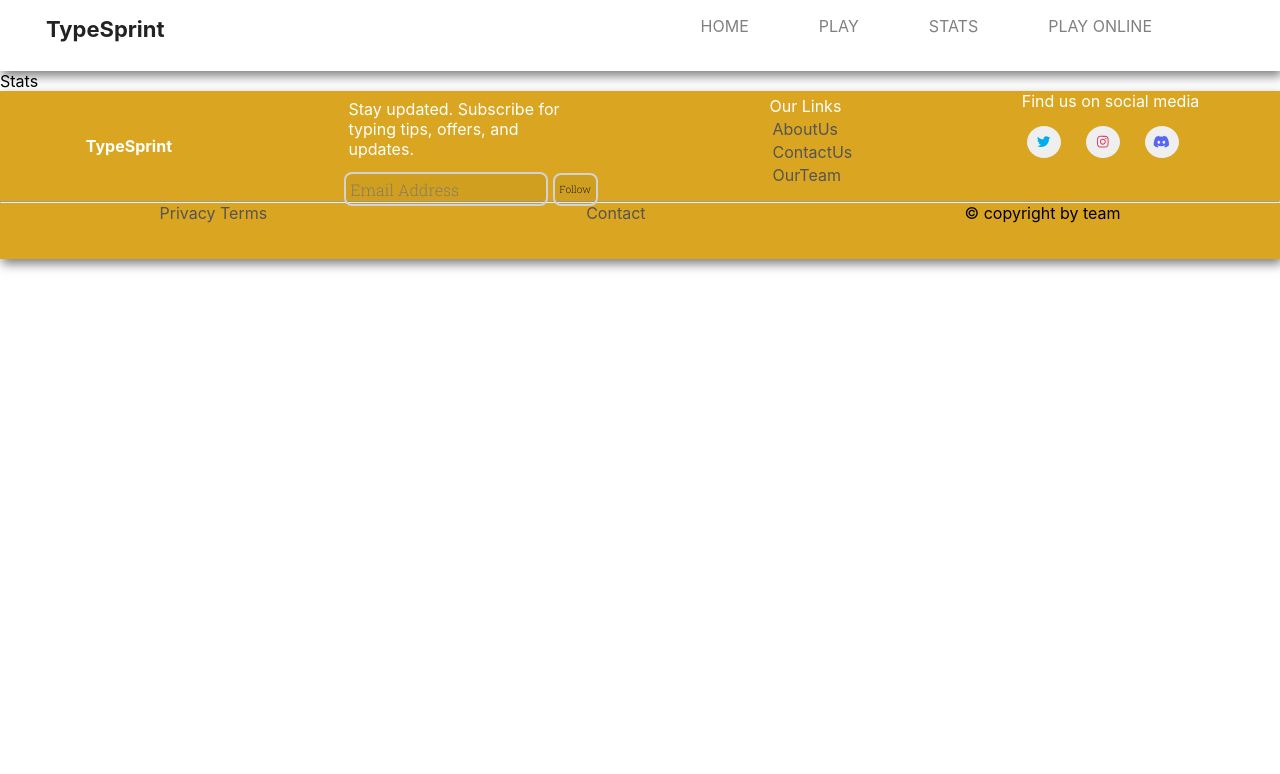
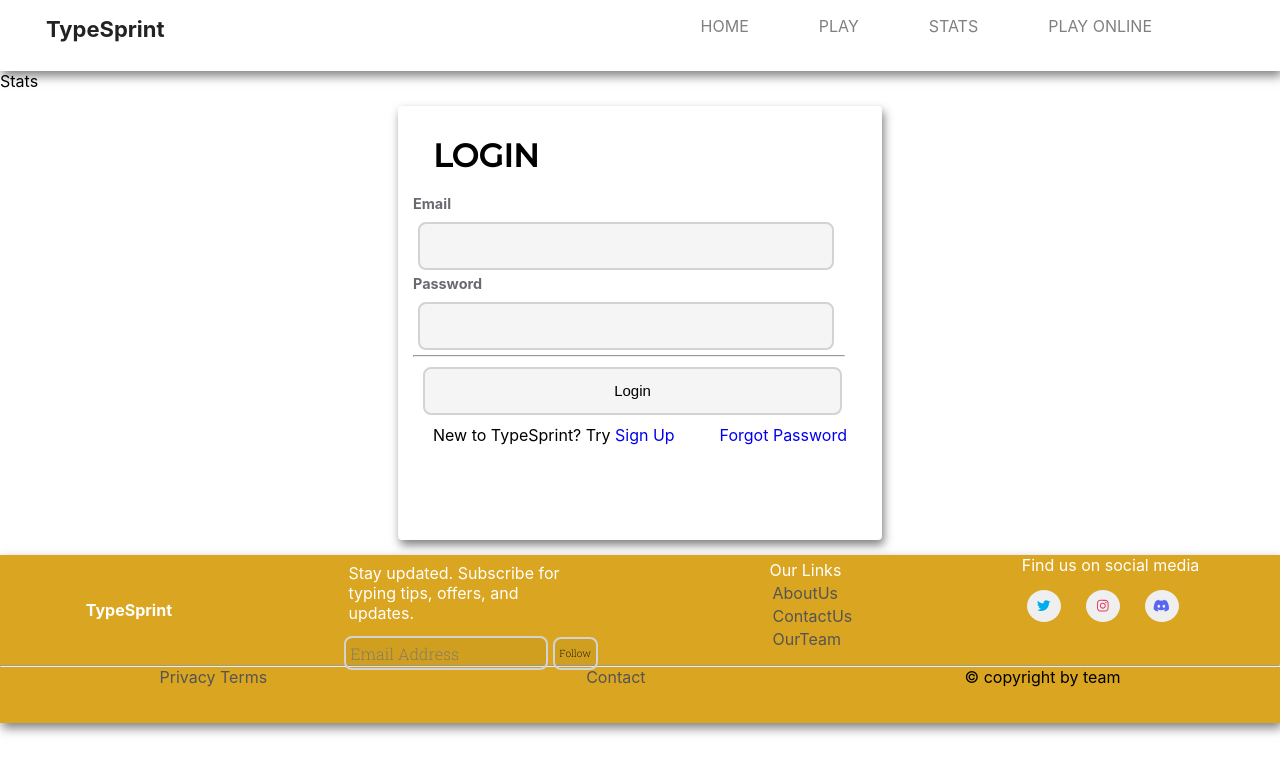
Before and after one commit to shishiro26/TypeSprint, a React (Create React App) app: page /stats in a window 1280 px wide. Shown: the top 774 px of the page. Built offline with nearby package versions, Linux system fonts and the light colour scheme.

Commit message:
added login page

```diff
--- a/src/App.js
+++ b/src/App.js
@@ -3,7 +3,7 @@ import Navbar from "./Components/Navbar";
 import Home from "./Components/Home";
 import OurTeam from "./pages/OurTeam";
 import ContactUs from "./pages/ContactUs";
-// import Login from "./Components/login";
+import Login from "./Components/login";
 import AboutUs from "./pages/AboutUs";
 import Footer from "./Components/Footer";
 import Play from "./Components/play";
@@ -22,8 +22,9 @@ export default function App() {
           <Route path="/about" element={<AboutUs />} />
           <Route path="/play" element={<Play />} />
           <Route path="/online" element={<Online />} />
-          <Route path="/stats" element={<Stats/>}/>
+          <Route path="/stats" element={<Stats />} />
         </Routes>
+        <Login />
         <Footer />
       </>
     </div>
--- a/src/Components/login.jsx
+++ b/src/Components/login.jsx
@@ -1,14 +1,45 @@
 import React from "react";
+import { Link } from "react-router-dom";
+import "../css/login.css";
 
 export default function Login() {
   return (
-    <>
-      <h1>SIGN IN</h1>
-      <div>
-
-
-      </div>
-
-    </>
+    <div className="container1">
+      <form className="formBox">
+        <h1>Login</h1>
+        <div>
+          <div class="mailBox">
+            <label className="labelBox">Email</label>
+            <input required="" type="email" name="text" className="email" />
+          </div>
+          <div class="mailBox">
+            <label className="labelBox">Password</label>
+            <input required="" type="password" name="text" className="email" />
+          </div>
+          <hr style={{ width: "430px" }} />
+          <button className="btn" style={{ margin: "10px" }}>
+            {" "}
+            Login
+          </button>
+          <div
+            className="forgotBox"
+            style={{
+              display: "flex",
+              flexDirection: "row",
+              justifyContent: "space-around",
+              fontSize: "1em",
+              gap: "5px",
+            }}
+          >
+            <p>
+              New to TypeSprint? Try <Link path="/">Sign Up</Link>
+            </p>
+            <p>
+              <Link path="/">Forgot Password</Link>
+            </p>
+          </div>
+        </div>
+      </form>
+    </div>
   );
 }
--- a/src/css/login.css
+++ b/src/css/login.css
@@ -1,6 +1,63 @@
-@import url("https://fonts.googleapis.com/css2?family=Exo:wght@500&display=swap");
-
 * {
     margin: 0;
     padding: 0;
 }
+
+.container1 {
+    width: 100%;
+    display: flex;
+    justify-content: center;
+    align-items: center;
+}
+
+.formBox {
+    box-shadow: 2px 5px 10px rgba(0, 0, 0, 0.5);
+    max-width: 500px;
+    width: 454px;
+    height: 414px;
+    margin: 15px;
+    border-radius: 4px;
+    padding: 10px 15px;
+}
+
+.email {
+    max-width: 400px;
+    height: 44px;
+    width: 380px;
+    background-color: #05060f0a;
+    border-radius: .5rem;
+    padding: 0 1rem;
+    border: 2px solid lightgray;
+    font-size: 1rem;
+
+}
+
+.labelBox {
+    display: block;
+    margin-bottom: .3rem;
+    font-size: .9rem;
+    font-weight: bold;
+    color: #05060f99;
+    transition: color .3s cubic-bezier(.25, .01, .25, 1) 0s;
+}
+
+.email:hover,
+.email:focus,
+.mailBox:hover .email {
+    outline: none;
+    border-color: #05060f;
+    box-shadow: 2px 5px 10px rgba(0, 0, 0, 0.5);
+}
+
+.mailBox:hover .labelBox,
+.email:focus {
+    color: #05060fc2;
+}
+
+.forgotBox {
+    text-decoration: none
+}
+
+.forgotBox a {
+    text-decoration: none;
+}
```
Also changed, not shown: src/Components/signup.jsx (added, +11 -0 lines).
